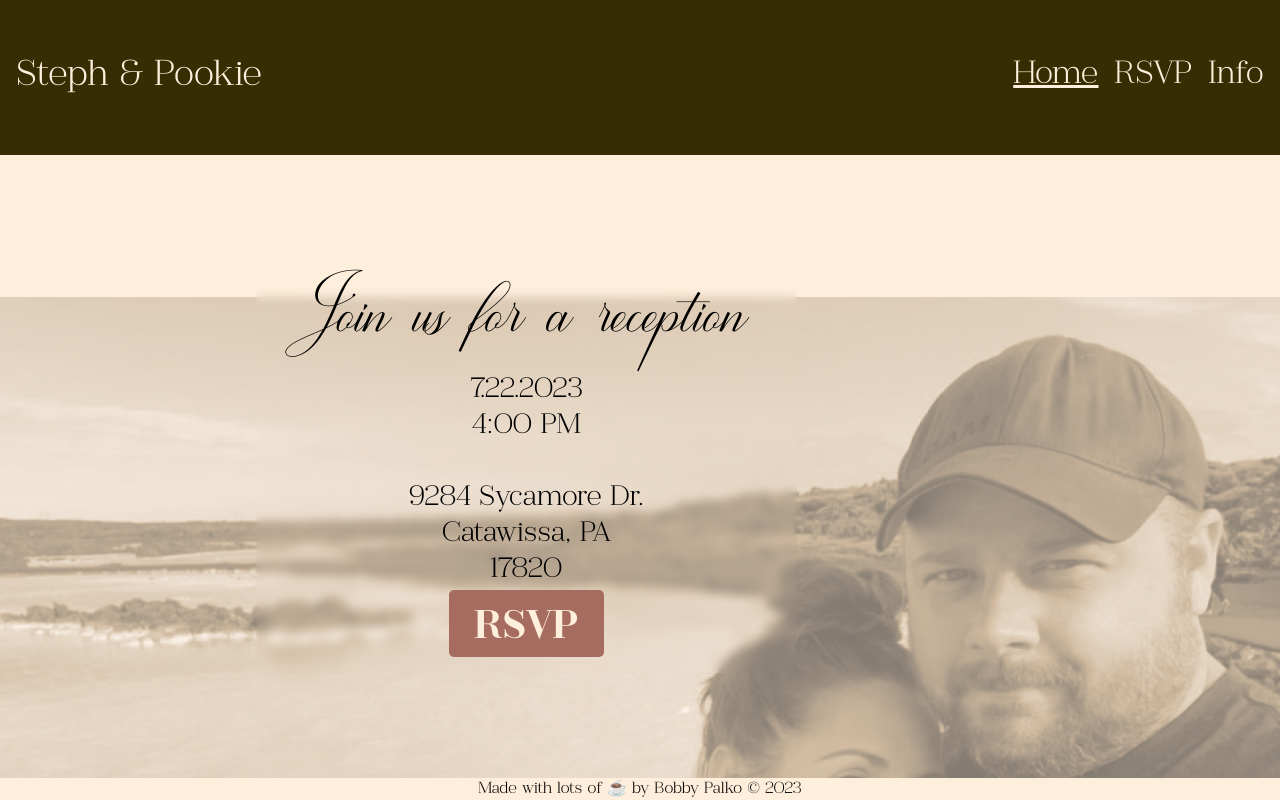
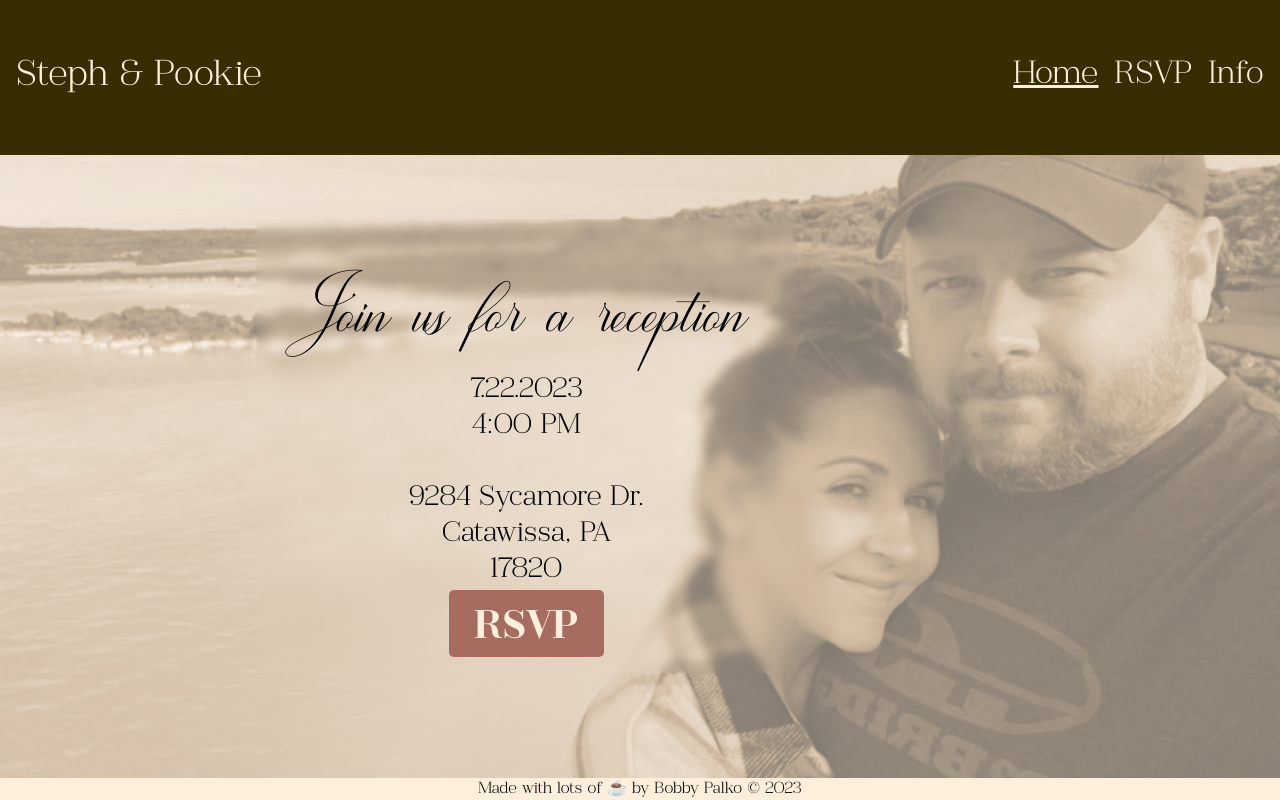
Before and after one commit to bobby-palko/betteroffbarratt.com, a SvelteKit app: page / in a window 1280 px wide. Built offline with nearby package versions, Linux system fonts and the light colour scheme.

Commit message:
this bg is getting ridic

```diff
--- a/src/routes/+page.svelte
+++ b/src/routes/+page.svelte
@@ -27,7 +27,7 @@
     .hero {
         background-image: url('/homeBG.png');
         background-position-x: 80%;
-        background-position-y: -80%;
+        background-position-y: -150px;
         background-repeat: no-repeat;
         background-color: var(--cream);
     }
```
